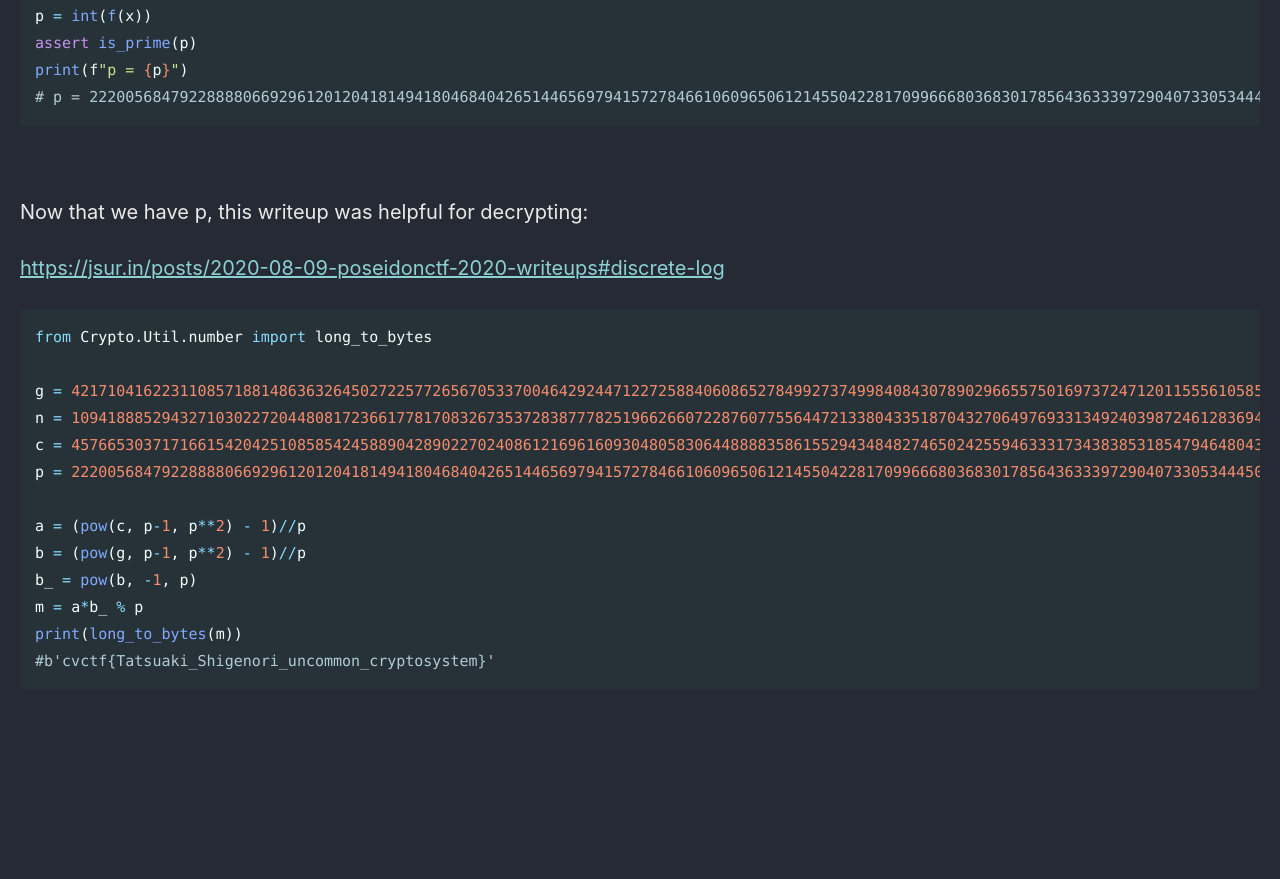
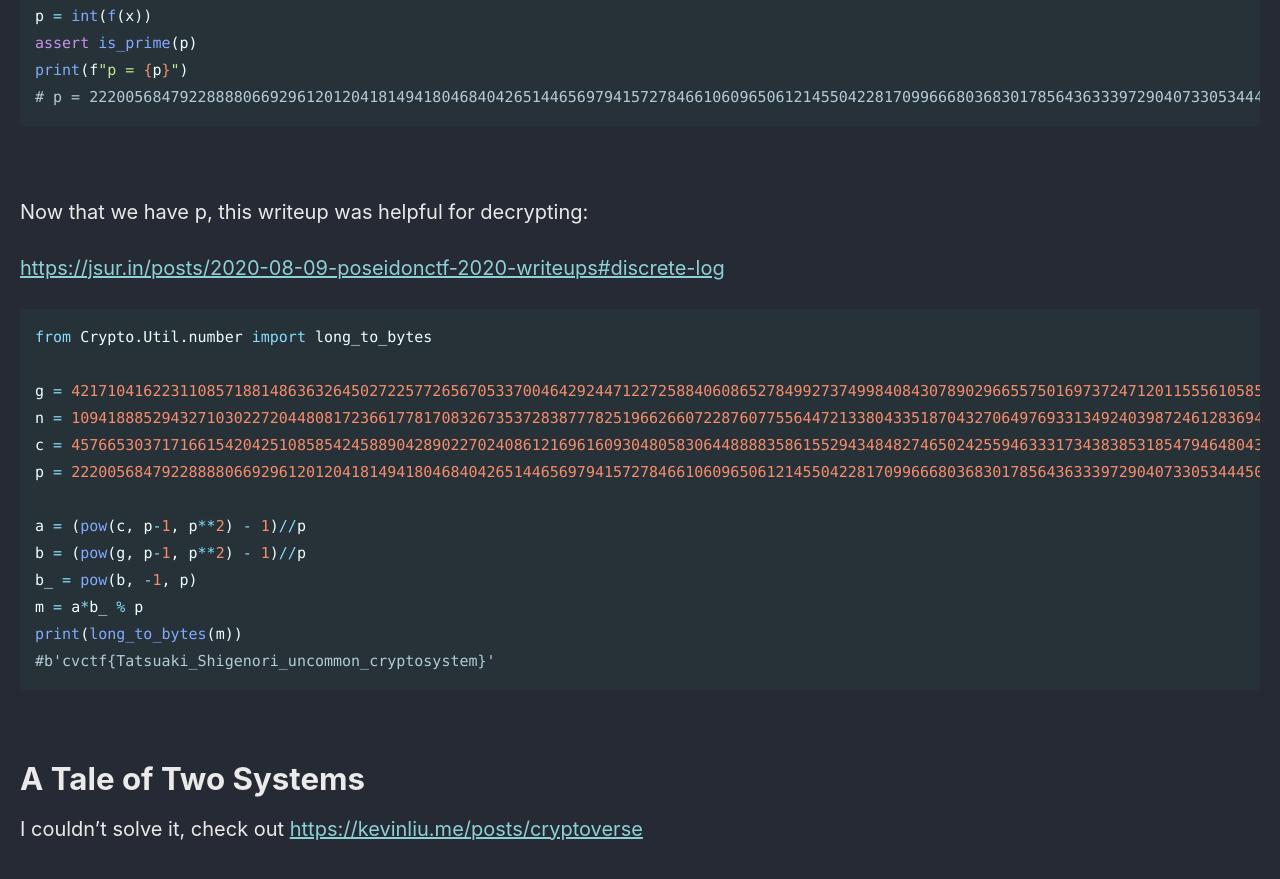
Before and after one commit to Connor-McCartney/Connor-McCartney.github.io, a Jekyll site: the page built from _pages/cryptography/other/cryptoverse-CTF-2022.md, in a window 1280 px wide and 900 px high, scrolled down 12031 px. Shown: the top 879 px of the window. Built offline with Jekyll 4.4.1, drawn with Linux system fonts in a browser that asks for light colours; cached includes are drawn as plain includes; before the commit the page ends 12766 px from its top, so only the background shows below that.

Commit message:
Update cryptoverse-CTF-2022.md

````diff
--- a/_pages/cryptography/other/cryptoverse-CTF-2022.md
+++ b/_pages/cryptography/other/cryptoverse-CTF-2022.md
@@ -483,3 +483,9 @@ m = a*b_ % p
 print(long_to_bytes(m))
 #b'cvctf{Tatsuaki_Shigenori_uncommon_cryptosystem}'
 ```
+
+<br>
+
+# A Tale of Two Systems
+
+I couldn't solve it, check out <https://kevinliu.me/posts/cryptoverse>
````
